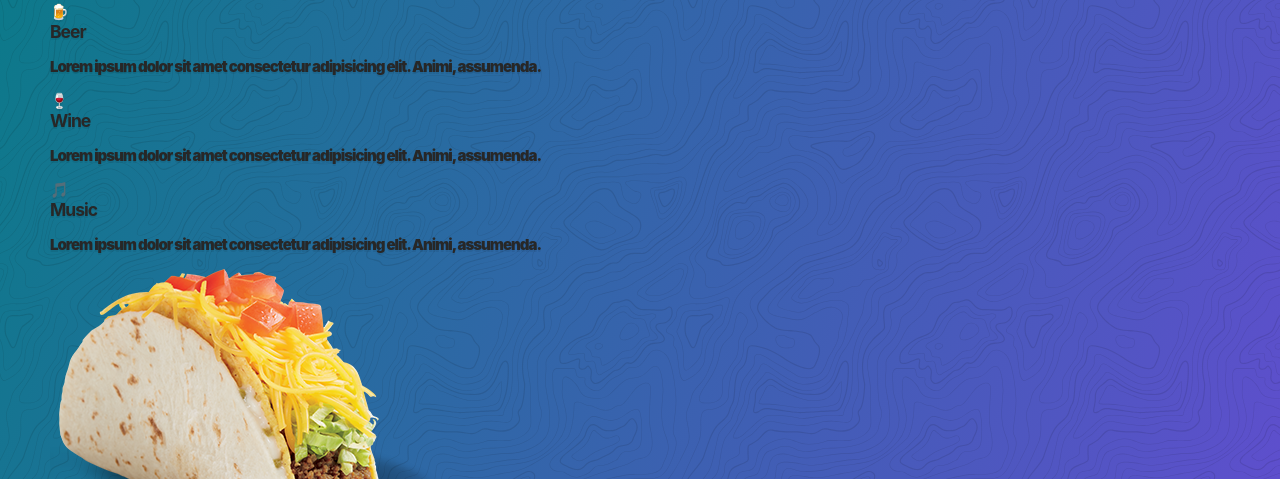
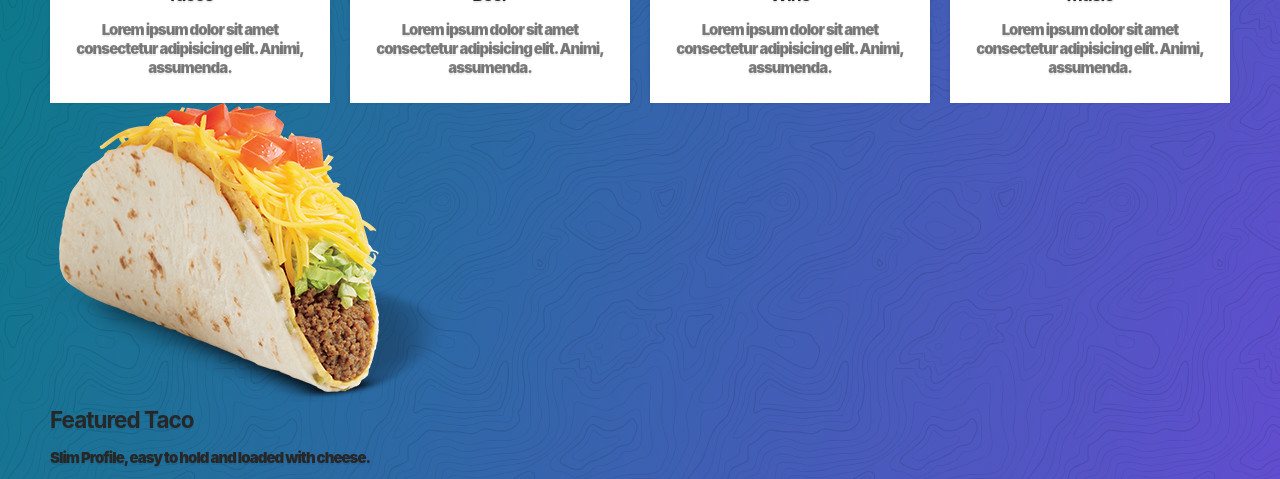
Before and after one commit to emilia-m26/cssgrid-practice, a plain HTML site: page 24-responsive-site/responsive.html in a window 1280 px wide. Shown: the part 621-1100 px from the top of the page. Drawn offline with Linux system fonts and the light colour scheme.

Commit message:
features section

```diff
--- a/24-responsive-site/responsive.css
+++ b/24-responsive-site/responsive.css
@@ -86,3 +86,25 @@ img {
 [aria-controls="menu-list"] {
     display: none;
 }
+
+.features {
+    display: grid;
+    grid-gap: 20px;
+    grid-template-columns: repeat(auto-fit, minmax(200px, 1fr));
+}
+
+.feature {
+    background: white;
+    padding: 10px;
+    border: 1px solid white;
+    text-align: center;
+    box-shadow: 0 0 4px rgba(0, 0, 0, 0.1);
+}
+
+.feature .icon {
+    font-size: 50px;
+}
+
+.feature p {
+    color: rgba(0, 0, 0, 0.5);
+}
```
